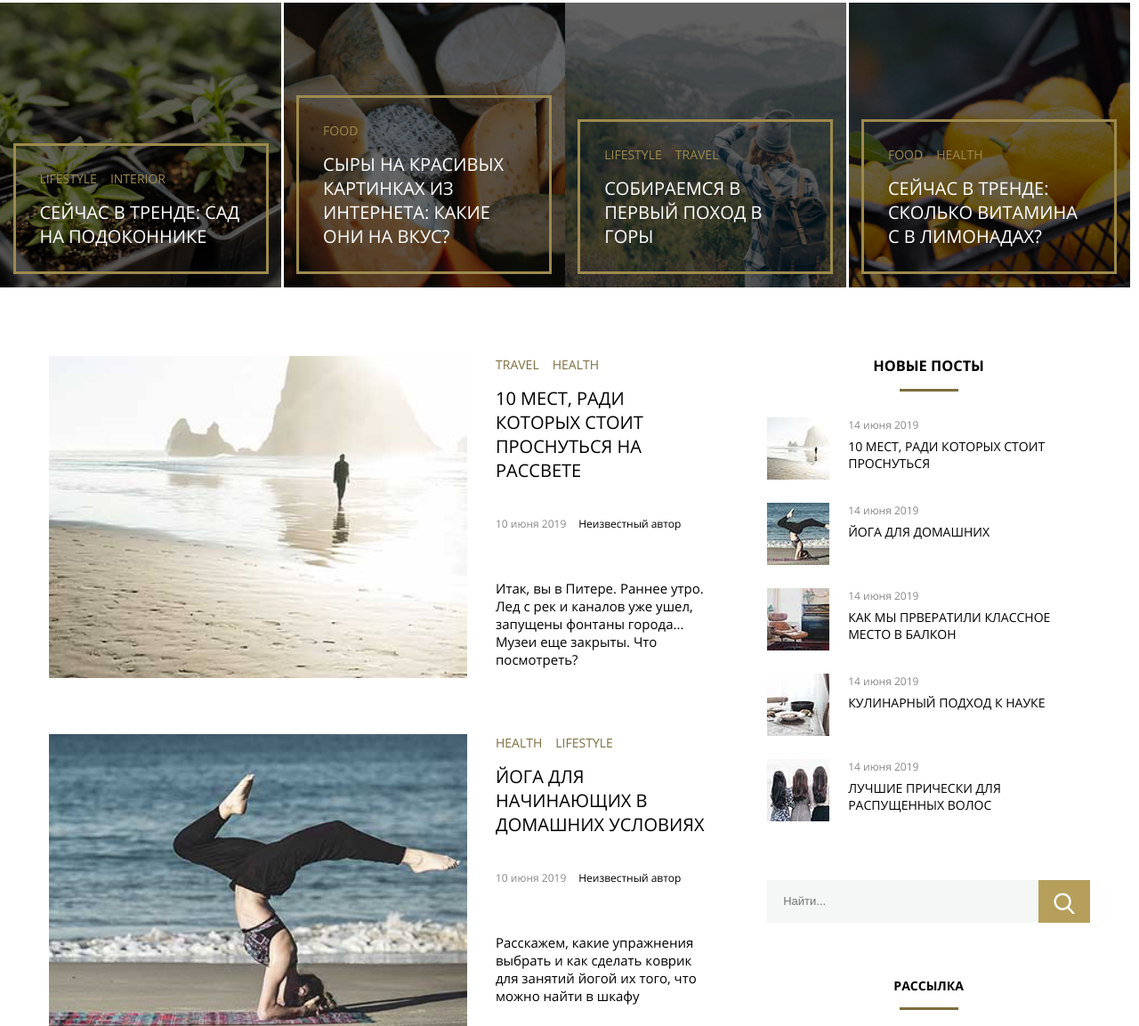
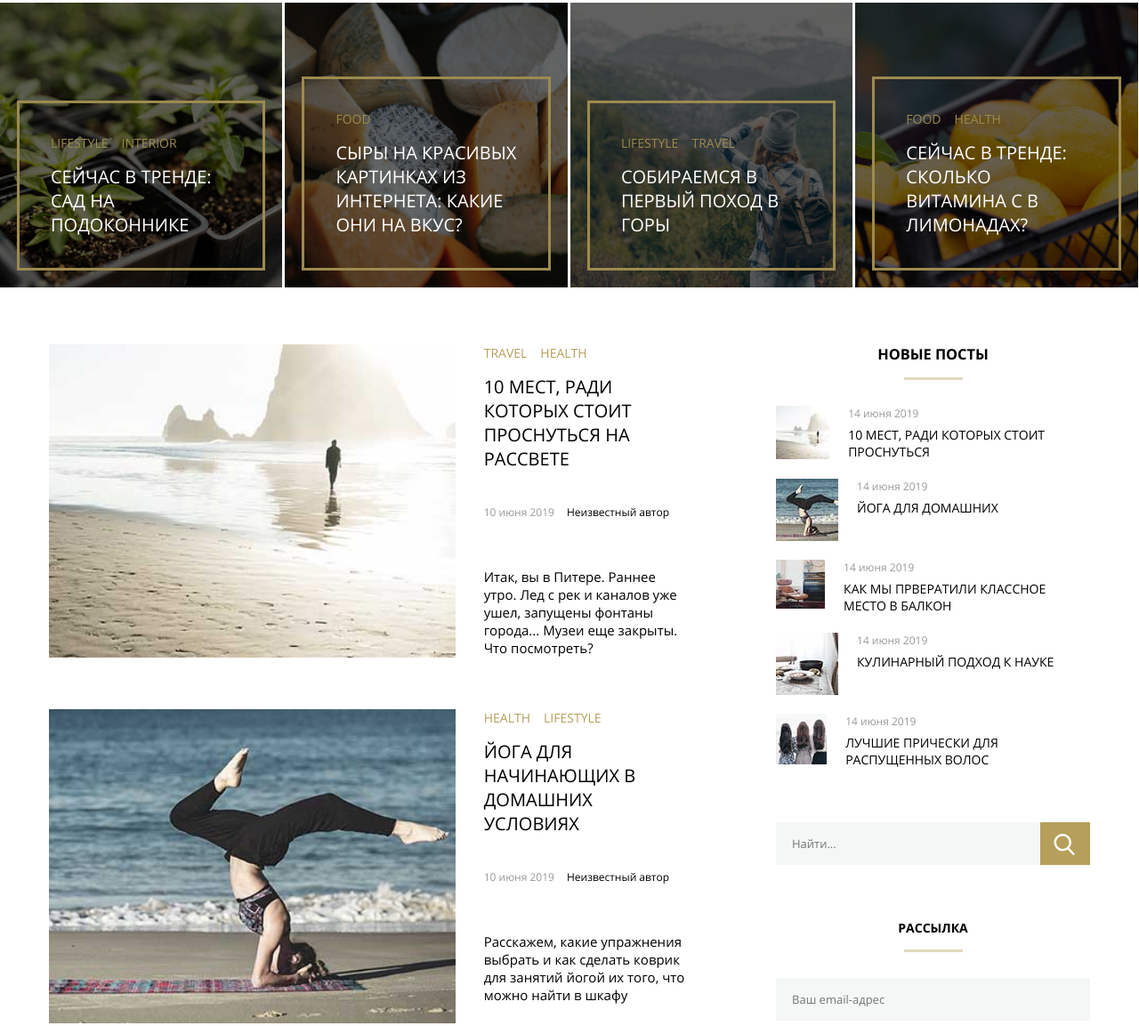
Before and after one commit to rostmus/project-1, a website: page app/index.html in a window 1280 px wide. Shown: the part 697-1850 px from the top of the page at 89% size. Drawn offline with nearby package versions, Linux system fonts and the light colour scheme; files that its build step writes are made by us from their sources; files whose address does not match are found by name.

Commit message:
редактирование замечаний

```diff
--- /dev/null
+++ b/app/css/sass/_main.scss
@@ -0,0 +1,4 @@
+body{
+    font-family: OpenSans;
+    margin: 0;
+}
--- /dev/null
+++ b/app/css/sass/_reset.scss
@@ -0,0 +1,70 @@
+/* Указываем box sizing */
+*,
+*::before,
+*::after {
+  box-sizing: border-box;
+}
+
+a {
+    text-decoration: none;
+    color: inherit;
+    margin: 0;
+    padding: 0;
+}
+
+li {
+    list-style-type: none;
+}
+h1, h2, h3, h4, p, ul {
+    margin: 0;
+    padding: 0;
+}
+/* Убираем внутренние отступы */
+
+
+/* Убираем внешние отступы */
+body,
+h1,
+h2,
+h3,
+h4,
+p,
+ul[class],
+ol[class],
+li,
+figure,
+figcaption,
+blockquote,
+dl,
+dd {
+  margin: 0;
+}
+
+
+
+/* Удаляем стандартную стилизацию для всех ul и il, у которых есть атрибут class*/
+ul[class],
+ol[class] {
+  list-style: none;
+}
+
+/* Элементы a, у которых нет класса, сбрасываем до дефолтных стилей */
+a:not([class]) {
+  text-decoration-skip-ink: auto;
+}
+
+/* Упрощаем работу с изображениями */
+img {
+  max-width: 100%;
+  display: block;
+}
+
+
+
+/* Наследуем шрифты для инпутов и кнопок */
+input,
+button,
+textarea,
+select {
+  font: inherit;
+}
--- a/app/css/sass/_variables.scss
+++ b/app/css/sass/_variables.scss
@@ -2,3 +2,13 @@ $mobile-max: 767px;
 $tablet-min: 768px;
 $tablet-max: 1279px;
 $desktop-min: 1280px;
+$font-white: #ffffff;
+$color-tag: #b59f5b;
+$color-tag-cup: #9d8a4f;
+$color-border: #d3c59d;
+$color-line: #e1d9bd;
+$color-hover: #323232;
+$color-input-body: #f4f7f6;
+$color-copyright: #f4f7f6;
+$color-font: #999999;
+$color-border-tag: #eeeeee;
--- a/app/css/sass/_bodyadd.scss
+++ b/app/css/sass/bem/_bodyadd.scss
@@ -1,6 +1,6 @@
 .body-add {
     width: 32%;
-    margin-left: 6%;
+    margin-left: 100px;
 }
 
 .body-add__title,
@@ -22,7 +22,7 @@
     content: '';
     height: 3px;
     width: 66px;
-    background-color: #7e6d3f;
+    background-color: $color-line;
     margin: 15px auto 0 auto;
 
 }
@@ -46,7 +46,7 @@
 
 .body-add__post__date {
     font-size: 12px;
-    color: #888888;
+    color: $color-font;
     margin: 0 14px 6px 0;
 }
 
@@ -57,7 +57,7 @@
 
 .body-add-find {
     height: 48px;
-    margin: 100%;
+    margin: 61px;
     display: flex;
     margin: 61px 0 61px 0;
 }
@@ -68,26 +68,26 @@
     padding: 18px;
     height: 48px;
     border: none;
-    background-color: #f4f7f6;
+    background-color: $color-input-body;
     font-size: 13px;
 }
 
 .body-add-find__button {
     width: 16%;
     height: 100%;
-    background-color: #b59f5b;
+    background-color: $color-tag;
     cursor: pointer;
+
 }
 
 .body-add-find__button:hover {
-    background-color: #323232;
+    background-color: $color-hover;
 }
 
 .body-add-find__button__svg {
-    background-position: center;
     height: 50%;
     width: 50%;
-    padding: 25%;
+    margin: 23%;
 }
 
 .body-add-find__input:focus {
@@ -102,7 +102,7 @@
 
 .body-add-mailing__input {
     border: none;
-    background-color: #f4f7f6;
+    background-color: $color-input-body;
     padding: 18px;
     height: 48px;
     font-size: 13px;
@@ -111,16 +111,9 @@
 
 .body-add-mailing__input:focus {
     outline: none;
-    border-bottom: 1px solid #b59f5b;
+    border-bottom: 1px solid $color-tag;
 }
-// .body-add-find__input:focus::after {
-//     content: '';
-//     height: 5px;
-//     background-color: #7e6d3f;
-//     display: block;
-//     margin: 3px auto 0 auto;
-//     width: 270px;
-// }
+
 
 
 .body-add-mailing__button {
@@ -132,11 +125,11 @@
     box-sizing: border-box;
     border: none;
     color: white;
-    background-color: #b59f5b;
+    background-color: $color-tag;
 }
 
 .body-add-mailing__button:hover {
-    background-color: #323232;
+    background-color: $color-hover;
 }
 
 .body-add-tags__title {
@@ -152,7 +145,7 @@
 }
 
 .body-add__tag {
-    border: 3px solid #eeeeee;
+    border: 3px solid $color-border-tag;
     margin: 0 5px 5px 0;
     padding: 8px 14px;
 }
@@ -167,14 +160,14 @@
     margin: 0 0 36px 0;
 }
 .body-add-themes__item:hover {
-    color: #b59f5b;
+    color: $color-tag;
 }
 
 .body-add-themes__item::after {
     content: "";
     height: 1px;
     margin: 10px auto 0 auto;
-    background-color: #eeeeee;
+    background-color: $color-border-tag;
     display: block;
     width: 100%;
 
@@ -184,5 +177,5 @@
     font-size: 12px;
     vertical-align: top;
     margin-left: 15px;
-    color: #b59f5b;
+    color: $color-tag;
 }
--- a/app/css/sass/_bodycap.scss
+++ b/app/css/sass/bem/_bodycap.scss
@@ -20,9 +20,10 @@
     content: '';
     height: 3px;
     width: 66px;
-    background-color: #7e6d3f;
+    background-color: $color-line;
     margin: 14px auto 25px auto;
 }
+
 .body-cap-items {
     padding: 0;
     display: flex;
@@ -31,38 +32,53 @@
     }
 }
 
-.body-cap-items>li:nth-child(even) {
-    margin-left: 0.2%;
+.body-cap-items>li:nth-child(1n+2) {
+    margin-left: 3px;
+    background-size: cover;
     @media (min-width: $tablet-min) and  (max-width: $tablet-max) {
-        margin-left: 1%;
+        margin: 0;
     }
 }
-.body-cap-items>li:nth-child(1),
-.body-cap-items>li:nth-child(2) {
-    margin-bottom: 1%;
+
+.body-cap-items>li:nth-child(even) {
+    @media (min-width: $tablet-min) and  (max-width: $tablet-max) {
+        margin-left: 7px;
+    }
 }
 
-.item__1 {
+.body-cap-items>li:nth-child(1){
+    @media (min-width: $tablet-min) and  (max-width: $tablet-max) {
+        margin-bottom: 7px;
+    }
+}
+
+.body-cap-items>li:nth-child(2) {
+    @media (min-width: $tablet-min) and  (max-width: $tablet-max) {
+        margin-bottom: 7px;
+    }
+}
+
+.body-cap-items>li:nth-child(1) {
     background-image: url("/img/trend1.jpg");
 }
 
-.item__2 {
+.body-cap-items>li:nth-child(2) {
     background-image: url("/img/trend2.jpg");
 }
 
-.item__3 {
+.body-cap-items>li:nth-child(3) {
     background-image: url("/img/trend3.jpg");
 }
 
-.item__4 {
+.body-cap-items>li:nth-child(4) {
     background-image: url("/img/trend4.jpg");
 }
 
-.body-cap__item {
+.body-cap-items__item {
     position: relative;
     background-size: cover;
     display: block;
-    width: 24.7%;
+    width: 24.8%;
     height: 320px;
     display: flex;
     flex-direction: column;
@@ -71,7 +87,7 @@
         width: 49.5%;
     }
 }
-.body-cap__item:after {
+.body-cap-items__item:after {
     width: 100%;
     height: 100%;
     content: "";
@@ -83,40 +99,40 @@
     bottom: 0;
     opacity: 0.6;
 }
-.body-cap__item__content{
+.body-cap-items__item-content{
     position: relative;
     z-index: 2;
     box-sizing: border-box;
-    border: 3px solid #9d8a4f;
-    margin: 0 4.6% 4.6% 4.6%;
-    padding: 8.5%;
+    border: 3px solid $color-tag-cup;
+    margin: 0 19px 19px 19px;
+    padding: 35px;
 }
 
-.body-cap__item-tegs {
+.body-cap-items__item-tegs {
     display: flex;
-    color: #9d8a4f;
+    color: $color-tag-cup;
     font-size: 14px;
     @media (min-width: $tablet-min) and  (max-width: $tablet-max) {
         font-size: 14px;
     }
 }
 
-.body-cap__item__teg {
+.body-cap-items__item-teg {
     margin: 0 15px 15px 0;
 }
 
-.body-cap__item__teg:hover {
+.body-cap-items__item-teg:hover {
     text-decoration: underline;
 }
 
-.body-cap__item-content__title {
-    color:white;
+.body-cap-items__item-title {
+    color:$font-white;
     font-size: 20px;
     @media (min-width: $tablet-min) and  (max-width: $tablet-max) {
         font-size: 17px;
     }
 
 }
-.body-cap__item-content__title:hover {
-    color:#7e6d3f;
+.body-cap-items__item-title:hover {
+    color:$color-line;
 }
--- a/app/css/sass/_bodyMain.scss
+++ b/app/css/sass/bem/_bodymain.scss
@@ -1,3 +1,13 @@
+.main-box {
+    display: flex;
+    max-width: 1170px;
+    margin: 64px auto 0 auto;
+    @media (min-width: $tablet-min) and  (max-width: $tablet-max) {
+        width: 91%;
+    }
+}
+
+
 .body-main {
     width: 65%;
 
@@ -40,7 +50,7 @@
 
 .body-main__item-tags {
     display: flex;
-    color: #7e6d3f;
+    color: $color-tag;
     font-size: 14px;
     text-transform: uppercase;
 }
@@ -62,7 +72,7 @@
 }
 
 .body-main__item__title:hover {
-    color: #7e6d3f;
+    color: $color-tag;
 }
 
 .body-main__item__info {
@@ -75,7 +85,7 @@
 
 .body-main__item__date {
     font-size: 12px;
-    color: #888888;
+    color: $color-font;
     margin-right: 14px;
 }
 
--- a/app/css/sass/main.scss
+++ /dev/null
@@ -1,39 +0,0 @@
-@import 'variables';
-@import 'header';
-@import 'bodycap';
-@import 'bodyMain';
-@import 'fonts';
-@import 'bodyadd';
-@import 'products';
-
-
-a {
-    text-decoration: none;
-    color: inherit;
-    margin: 0;
-    padding: 0;
-}
-
-li {
-    list-style-type: none;
-}
-h1, h2, h3, h4, p, ul {
-    margin: 0;
-    padding: 0;
-}
-
-body{
-    font-family: OpenSans;
-    margin: 0;
-}
-.main-box {
-    display: flex;
-    max-width: 1170px;
-    margin: 64px auto 0 auto;
-    @media (min-width: $tablet-min) and  (max-width: $tablet-max) {
-        width: 91%;
-    }
-}
-footer {
-    margin-top: 62px;
-}
--- /dev/null
+++ b/app/css/sass/styles.scss
@@ -0,0 +1,9 @@
+@import 'variables';
+@import 'bem/bodyadd';
+@import 'bem/bodycap';
+@import 'bem/bodymain';
+@import 'bem/header';
+@import 'bem/products';
+@import 'fonts';
+@import 'reset';
+@import 'main';
--- a/app/index.html
+++ b/app/index.html
@@ -5,8 +5,9 @@
     <meta charset="UTF-8">
     <meta http-equiv="X-UA-Compatible" content="IE=edge">
     <meta name="viewport" content="width=device-width, initial-scale=1.0">
-    <title>Document</title>
-    <link rel="stylesheet" href="./css/main.css">
+    <title>БЛОГ О ТВОРЧЕСТВЕ, СПОРТЕ, И ОБРАЗЕ ЖИЗНИ</title>
+    <link rel="stylesheet" href="./css/styles.css">
+
 </head>
 
 <body>
@@ -26,13 +27,13 @@
                 <!-- Навигация -->
                 <!-- <nav class="navigati"> -->
                 <ul class="navigator-upp-items">
-                    <li class="navigator-items__item"><a href="">Главная</a></li>
-                    <li class="navigator-items__item"><a href="">Посты</a></li>
-                    <li class="navigator-items__item"><a href="">Статьи</a></li>
-                    <li class="navigator-items__item"><a href="">Теги</a></li>
-                    <li class="navigator-items__item"><a href="">Темы</a></li>
-                    <li class="navigator-items__item"><a href="">Контакты</a></li>
-                    <li class="navigator-items__svg">
+                    <li class="navigator-upp-items__item"><a href="">Главная</a></li>
+                    <li class="navigator-upp-items__item"><a href="">Посты</a></li>
+                    <li class="navigator-upp-items__item"><a href="">Статьи</a></li>
+                    <li class="navigator-upp-items__item"><a href="">Теги</a></li>
+                    <li class="navigator-upp-items__item"><a href="">Темы</a></li>
+                    <li class="navigator-upp-items__item"><a href="">Контакты</a></li>
+                    <li class="navigator-upp-items__svg">
                         <svg version="1.1"  id="Capa_1" xmlns="http://www.w3.org/2000/svg"
                             xmlns:xlink="http://www.w3.org/1999/xlink" x="0px" y="0px" viewBox="0 0 612 612"
                             xml:space="preserve">
@@ -93,45 +94,45 @@
             <h2 class="body-cap__title">Сейчас в тренде</h2>
             <!-- Айтемы шапки основной части -->
             <ul class="body-cap-items">
-                <li class="body-cap__item item__1">
-                    <div class="body-cap__item__content">
-                        <div class="body-cap__item-tegs">
-                            <div class="body-cap__item__teg"><a href="">Lifestyle</a></div>
-                            <div class="body-cap__item__teg"><a href="">Interior</a></div>
+                <li class="body-cap-items__item">
+                    <div class="body-cap-items__item-content">
+                        <div class="body-cap-items__item-tegs">
+                            <div class="body-cap-items__item-teg"><a href="">Lifestyle</a></div>
+                            <div class="body-cap-items__item-teg"><a href="">Interior</a></div>
                         </div>
-                        <div class="body-cap__item-content__title"><a href="">Сейчас в тренде: сад на подоконнике</a>
+                        <div class="body-cap-items__item-title"><a href="">Сейчас в тренде: сад на подоконнике</a>
                         </div>
                     </div>
                 </li>
 
-                <li class="body-cap__item item__2">
-                    <div class="body-cap__item__content">
-                        <div class="body-cap__item-tegs">
-                            <div class="body-cap__item__teg"><a href="">Food</a></div>
+                <li class="body-cap-items__item">
+                    <div class="body-cap-items__item-content">
+                        <div class="body-cap-items__item-tegs">
+                            <div class="body-cap-items__item-teg"><a href="">Food</a></div>
                         </div>
-                        <div class="body-cap__item-content__title"><a href="">Сыры на красивых картинках из интернета:
+                        <div class="body-cap-items__item-title"><a href="">Сыры на красивых картинках из интернета:
                                 какие
                                 они на вкус?</a></div>
                     </div>
                 </li>
 
-                <li class="body-cap__item item__3">
-                    <div class="body-cap__item__content">
-                        <div class="body-cap__item-tegs">
-                            <div class="body-cap__item__teg"><a href="">Lifestyle</a></div>
-                            <div class="body-cap__item__teg"><a href="">Travel</a></div>
+                <li class="body-cap-items__item">
+                    <div class="body-cap-items__item-content">
+                        <div class="body-cap-items__item-tegs">
+                            <div class="body-cap-items__item-teg"><a href="">Lifestyle</a></div>
+                            <div class="body-cap-items__item-teg"><a href="">Travel</a></div>
                         </div>
-                        <div class="body-cap__item-content__title"><a href="">Собираемся в первый поход в горы</a></div>
+                        <div class="body-cap-items__item-title"><a href="">Собираемся в первый поход в горы</a></div>
                     </div>
                 </li>
 
-                <li class="body-cap__item item__4">
-                    <div class="body-cap__item__content">
-                        <div class="body-cap__item-tegs">
-                            <div class="body-cap__item__teg"><a href="">Food</a></div>
-                            <div class="body-cap__item__teg"><a href="">Health</a></div>
+                <li class="body-cap-items__item">
+                    <div class="body-cap-items__item-content">
+                        <div class="body-cap-items__item-tegs">
+                            <div class="body-cap-items__item-teg"><a href="">Food</a></div>
+                            <div class="body-cap-items__item-teg"><a href="">Health</a></div>
                         </div>
-                        <div class="body-cap__item-content__title"><a href="">Сейчас в тренде: сколько витамина с в
+                        <div class="body-cap-items__item-title"><a href="">Сейчас в тренде: сколько витамина с в
                                 лимонадах?</a></div>
                     </div>
                 </li>
--- a/gulpfile.js
+++ b/gulpfile.js
@@ -10,7 +10,7 @@ gulp.task('clean', function() {
 })
 //css сборка
 gulp.task('sass', function() {
-    return gulp.src('app/css/sass/*.scss')
+    return gulp.src('app/css/sass/**/*.scss')
     .pipe(sass())
     .pipe(gulp.dest('dist/css'))
     .pipe(browserSync.reload({stream: true}))
```
Also changed, not shown: app/css/sass/bem/_header.scss (renamed from app/css/sass/_header.scss, +5 -5 lines), app/css/sass/bem/_products.scss (renamed from app/css/sass/_products.scss, +11 -8 lines), dist/css/main.css (deleted), dist/css/styles.css (added), dist/index.html.
